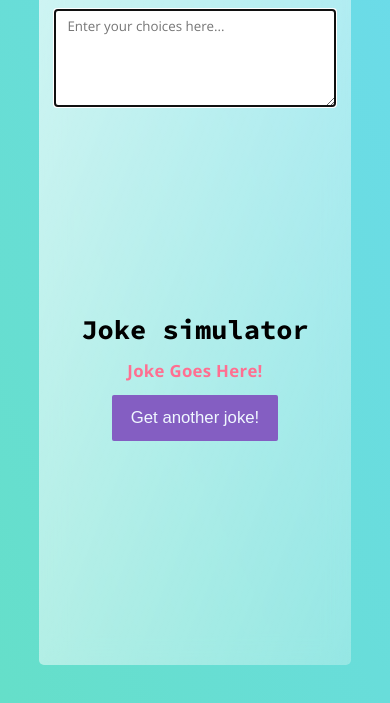
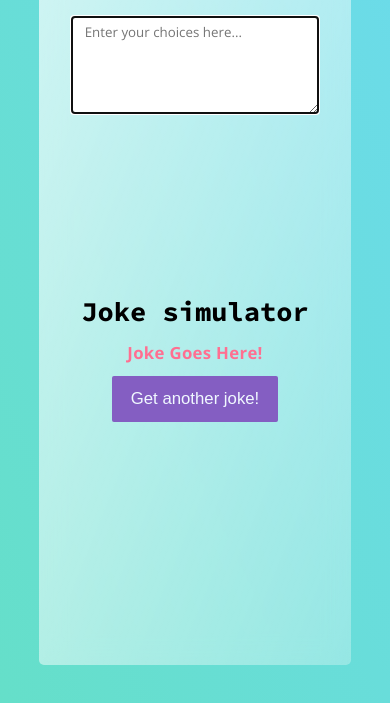
Before and after one commit to Tijmenjacobs/choicepicker, a website built with Parcel: page index.html in a window 390 px wide. Shown: the part 141-844 px from the top of the page. Built offline with nearby package versions, Linux system fonts and the light colour scheme; no server answers.

Commit message:
small fix

```diff
--- a/styles.css
+++ b/styles.css
@@ -70,7 +70,6 @@ p {
   );
   backdrop-filter: blur(2rem);
   width: 80%;
-  height: 80%;
   max-height: 120rem;
   border-radius: 5px;
   z-index: 2;
@@ -204,6 +203,7 @@ p {
 @media (max-width: 93.75em) {
   .bg {
     height: 90%;
+    padding: 3rem;
   }
 
   .circle {
@@ -266,9 +266,9 @@ p {
     visibility: hidden;
   }
 
-  .choice-picker {
+  /* .choice-picker {
     margin-bottom: 6rem;
-  }
+  } */
 
   #textarea {
     width: 90%;
```
